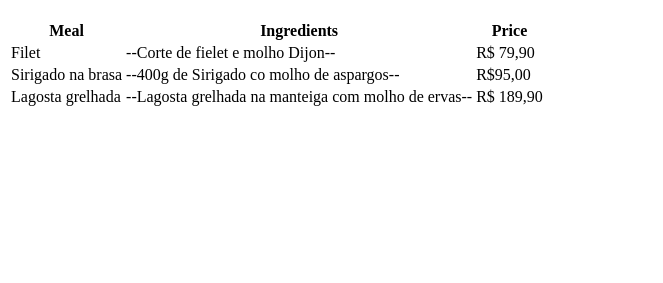
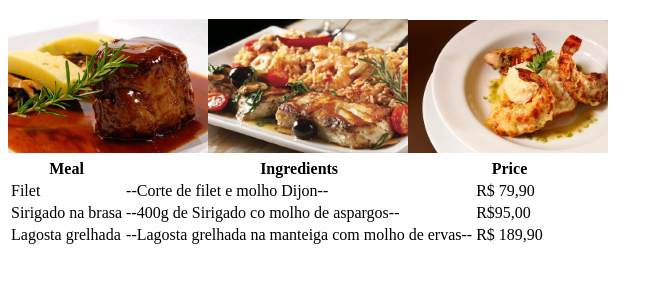
Before and after one commit to paulo-lins/exerc-cio-html, a plain HTML site: page dinner-table.html in a window 1280 px wide. Shown: the part 61-344 px from the top of the page, without its empty margins (0-663 px from the left). Drawn offline with Linux system fonts and the light colour scheme.

Commit message:
all files

```diff
--- a/dinner-table.html
+++ b/dinner-table.html
@@ -17,10 +17,13 @@
                 </tr>
             </thead>
             <tbody>
+                <img src="images/file.jpg" alt="corte de filé" width="200px">
+                <img src="images/sirigado.png" alt="sirigado" width="200px">
+                <img src="images/lagosta-grelhada.jpg" alt="lagosta" width="200px">
                 <tr>
 
                     <td>Filet </td>
-                    <td>--Corte de fielet e molho Dijon--</td>
+                    <td>--Corte de filet e molho Dijon--</td>
                     <td>R$ 79,90</td>
 
                 </tr>
```
Also changed, not shown: recipe-book.html (+1 -1 lines), images/file.jpg (added), images/lagosta-grelhada.jpg (added), images/pastel.jpg (added), images/sirigado.png (added).
